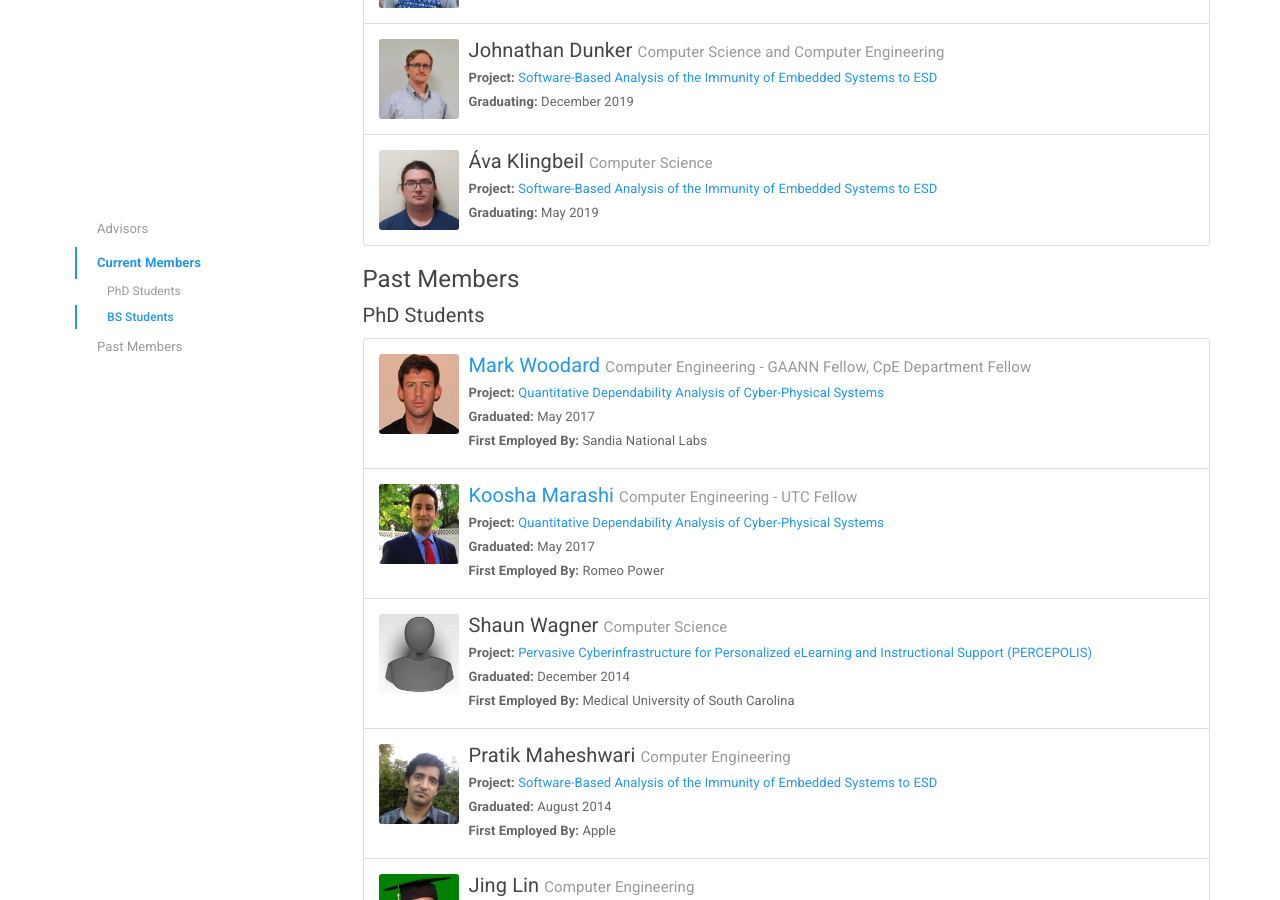
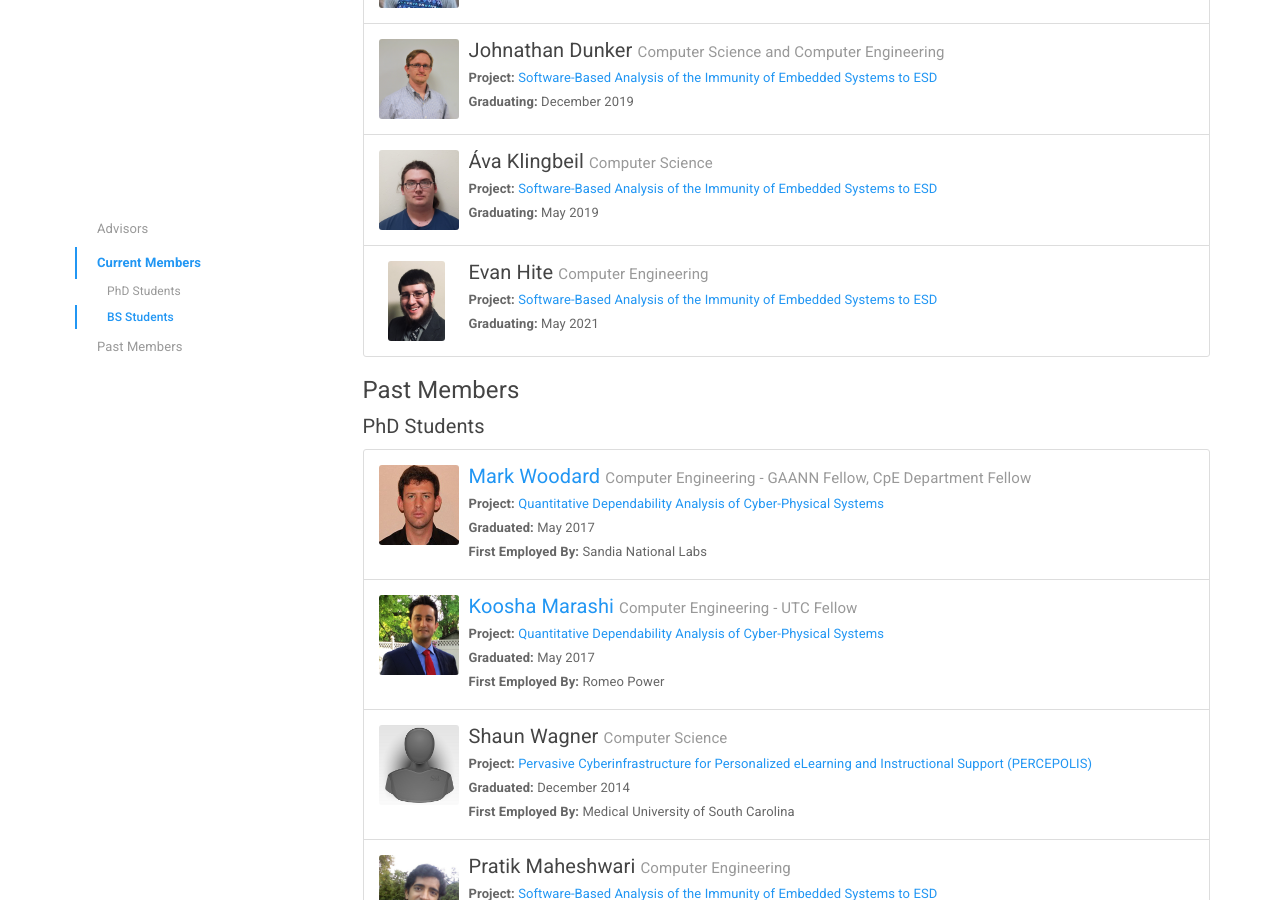
Before and after one commit to sendecomp/sendecomp-website, a Jekyll site: the page built from people.html, in a window 1280 px wide and 900 px high, scrolled down 921 px. Built offline with Jekyll 4.4.1, drawn with Linux system fonts in a browser that asks for light colours.

Commit message:
Add Evan Hite

```diff
--- a/_data/members.yml
+++ b/_data/members.yml
@@ -97,6 +97,14 @@
   grad: 2019 May
   project: Software-Based Analysis of the Immunity of Embedded Systems to ESD
   photo: Klingbeil.jpg
+
+- name: Evan Hite
+  major: Computer Engineering
+  degree: BS
+  status: Active
+  grad: 2021 May
+  project: Software-Based Analysis of the Immunity of Embedded Systems to ESD
+  photo: Hite.jpg
 
 - name: Richard Kell
   major: Computer Science
--- a/_data/projects.yml
+++ b/_data/projects.yml
@@ -272,6 +272,7 @@
     - name: Johnathan Dunker
     - name: Natasha Jarus
     - name: "&Aacute;va Klingbeil"
+    - name: Evan Hite
     - name: Dr. David Pommerenke
     - name: Dr. Sahra Sedigh Sarvestani
   inactive-members:
```
Also changed, not shown: img/members/Hite.jpg (added).
